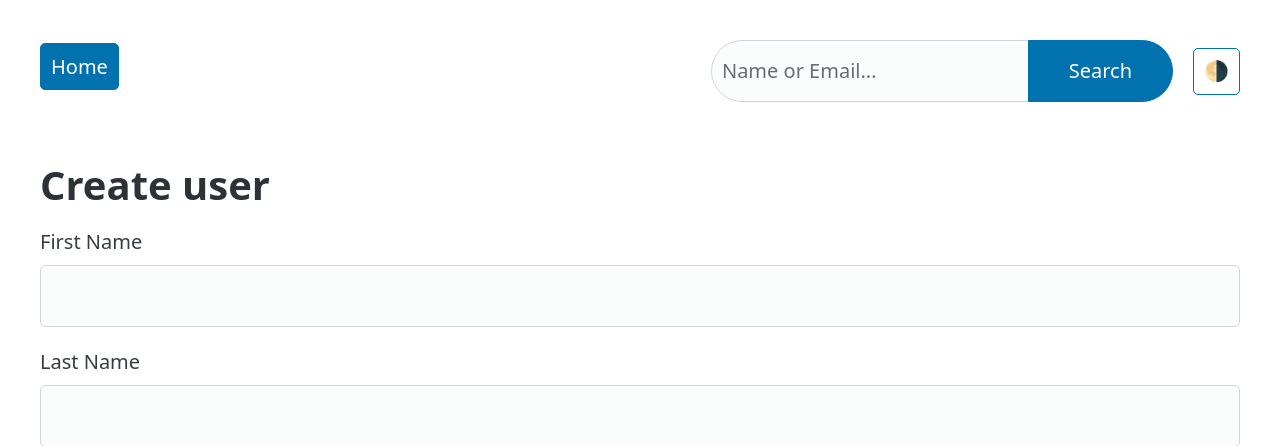
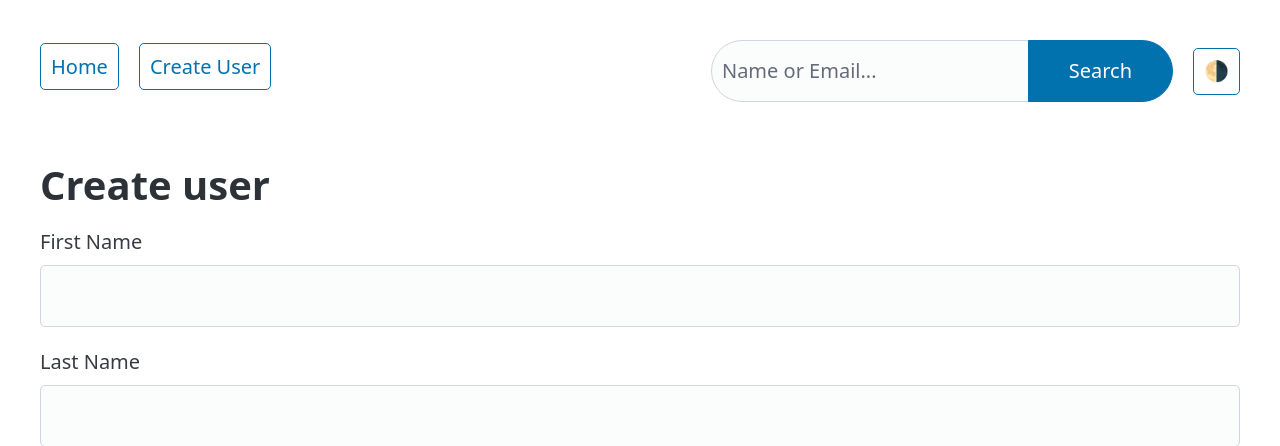
Before and after one commit to mdahamshi/top-express-search, a Node server app: page /create in a window 1280 px wide. Shown: the top 446 px of the page. Run offline with Node 20, Linux system fonts and the light colour scheme; some libraries are stand-ins or nearby versions.

Commit message:
improve template

```diff
--- a/expressInit.js
+++ b/expressInit.js
@@ -2,6 +2,7 @@
 import express from "express";
 import expressLayouts from "express-ejs-layouts";
 import path from "path";
+import { text } from "stream/consumers";
 import { fileURLToPath } from "url";
 
 const __filename = fileURLToPath(import.meta.url);
@@ -11,7 +12,10 @@ export function initExpressApp(app) {
   // Locals
   app.locals.appName = "Top Express";
   // nav links
-  app.locals.links = [{ href: "/", text: "Home" }];
+  app.locals.links = [
+    { href: "/", text: "Home" },
+    { href: "/create", text: "Create User" },
+  ];
 
   // Logger
   app.use((req, res, next) => {
--- a/views/pages/home.ejs
+++ b/views/pages/home.ejs
@@ -4,5 +4,3 @@
 </h1>
 
 <%- include('../partials/userList', { users: users }) %>
-
-<p><a class="button primary" href="/create">➕ Create a new user</a></p>
--- a/views/partials/navbar.ejs
+++ b/views/partials/navbar.ejs
@@ -3,7 +3,7 @@
   <ul>
     <% for (let i = 0; i < links.length; i++) { %>
     <li>
-      <a role="button" href="<%= links[i].href %>">
+      <a role="button" class="outline" href="<%= links[i].href %>">
         <span> <%= links[i].text %> </span>
       </a>
     </li>
```
